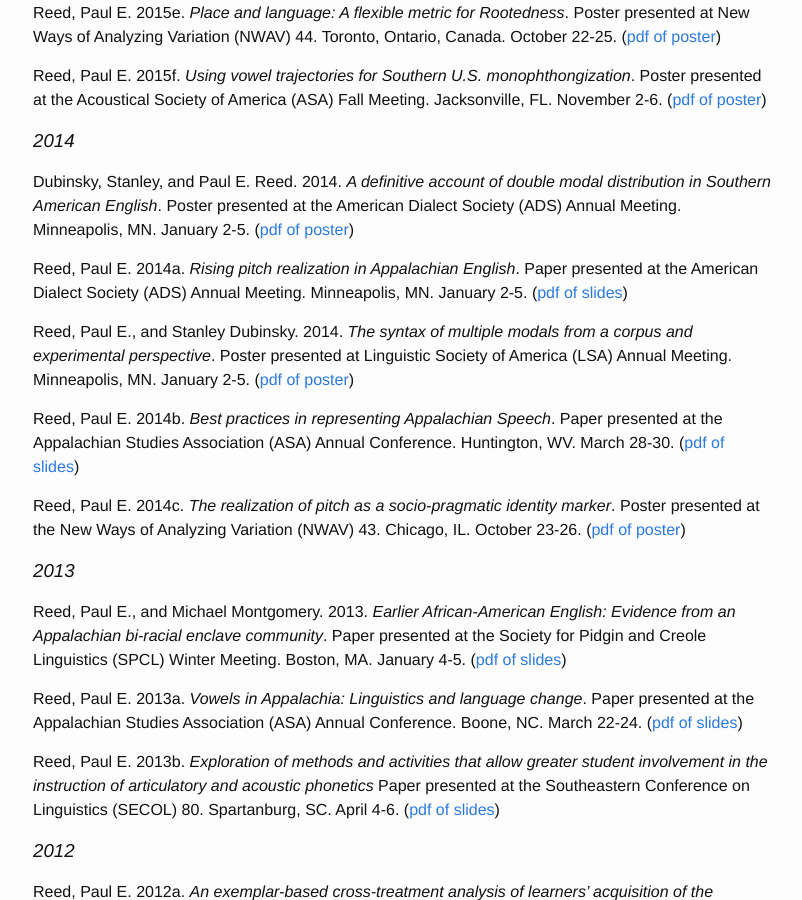
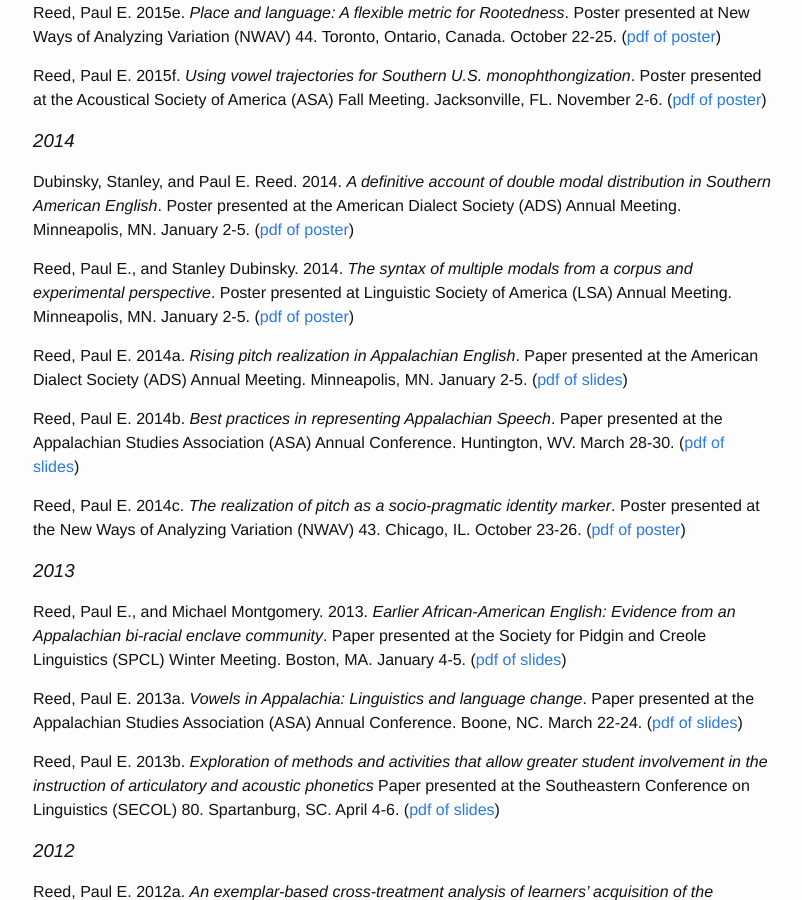
Before and after one commit to paulereed/paulereed.github.io, a Jekyll site: the page built from research.md, in a window 1280 px wide and 900 px high, scrolled down 2009 px. Shown: the whole window, without its empty margins (237-1039 px from the left). Built offline with Jekyll 4.4.1, drawn with Linux system fonts in a browser that asks for light colours; some web fonts are replaced; part of the change alters nothing that is shown; some of the changed text lies outside the part shown.

```diff
--- a/research.md
+++ b/research.md
@@ -85,11 +85,11 @@ presented at the Acoustical Society of America (ASA) Fall Meeting. Jacksonville,
 Dubinsky, Stanley, and Paul E. Reed. 2014. *A definitive account of double modal distribution in Southern American English*. Poster presented
 at the American Dialect Society (ADS) Annual Meeting. Minneapolis, MN. January 2-5. ([pdf of poster](ADS_Dubinsky_Reed_2014.pdf))
 
+Reed, Paul E., and Stanley Dubinsky. 2014. *The syntax of multiple modals from a corpus and experimental perspective*.
+Poster presented at Linguistic Society of America (LSA) Annual Meeting. Minneapolis, MN. January 2-5. ([pdf of poster](LSA_Reed_Dubinsky_2014.pdf))
+
 Reed, Paul E. 2014a. *Rising pitch realization in Appalachian English*.
 Paper presented at the American Dialect Society (ADS) Annual Meeting. Minneapolis, MN. January 2-5. ([pdf of slides](ADS2014.pdf))
-
-Reed, Paul E., and Stanley Dubinsky. 2014. *The syntax of multiple modals from a corpus and experimental perspective*.
-Poster presented at Linguistic Society of America (LSA) Annual Meeting. Minneapolis, MN. January 2-5. ([pdf of poster](LSA_Reed_Dubinsky_2014.pdf))
 
 Reed, Paul E. 2014b. *Best practices in representing Appalachian Speech*. Paper presented
 at the Appalachian Studies Association (ASA) Annual Conference. Huntington, WV. March 28-30. ([pdf of slides](ASA_2014.pdf))
@@ -162,3 +162,7 @@ Moreno, Nina, Casey Carroll, and Paul E. Reed. 2011. *Intra-ethnic attitudes tow
 maintenance within a Hispanic community in the South*. Paper presented at the American
 Association of Teachers of Spanish and Portuguese (AATSP) Annual Meeting. Washington, DC. July 6-9.
 ([pdf of slides](Moreno_Carroll_Reed_AATSP_2011.pdf))
+
+Holt, D. Eric, and Paul E. Reed. 2011. *Native speaker perceptions of learners' connected
+speech processes in Spanish*. Poster presented at the Hispanic Linguistic Symposium. Athens, GA.
+October 6-9.
```
Also changed, not shown: 2 other files.
